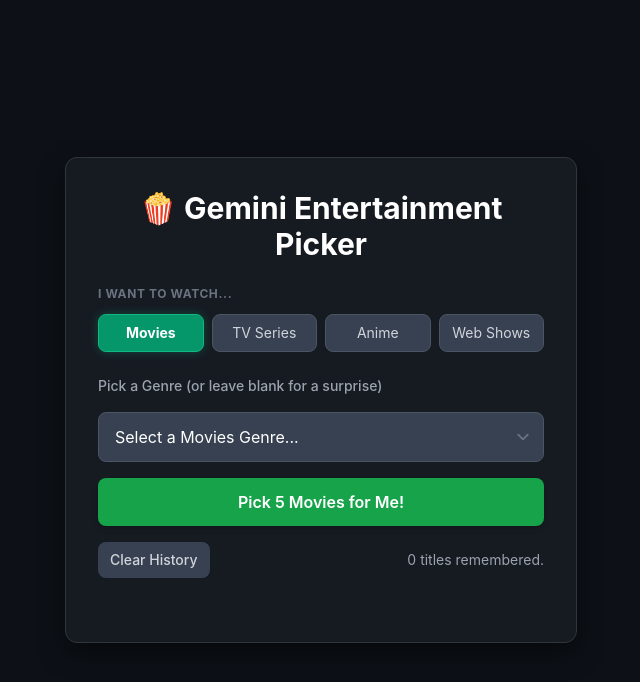
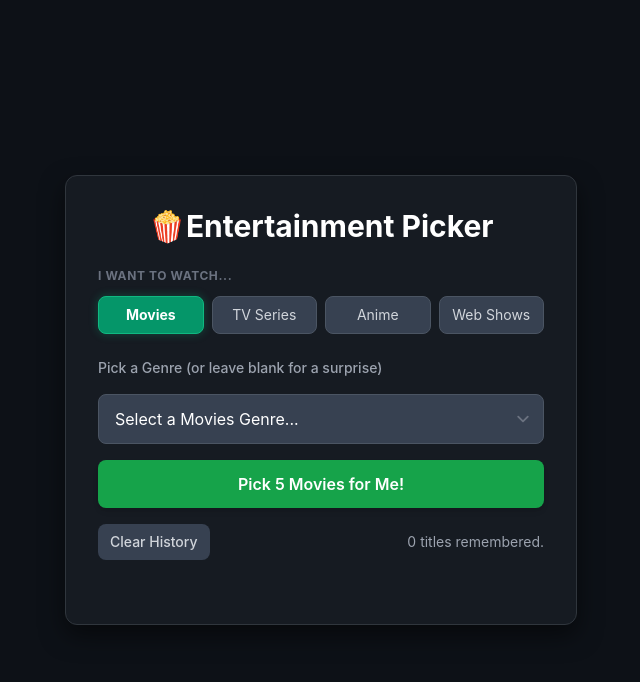
Before and after one commit to ankursharma-123/Entertainer, a plain HTML site: page index.html in a window 1280 px wide. Shown: the whole page, without its empty margins (319-959 px from the left). Drawn offline with nearby package versions, Linux system fonts and the light colour scheme.

Commit message:
Update index.html

```diff
--- a/index.html
+++ b/index.html
@@ -20,7 +20,7 @@
 <body>
 
 <div class="card w-full max-w-lg p-6 sm:p-8 rounded-xl">
-    <h1 class="text-3xl font-bold mb-6 text-white text-center">🍿 Gemini Entertainment Picker</h1>
+    <h1 class="text-3xl font-bold mb-6 text-white text-center">🍿Entertainment Picker</h1>
 
     <!-- Content Type Selector -->
     <div class="mb-6">
```
